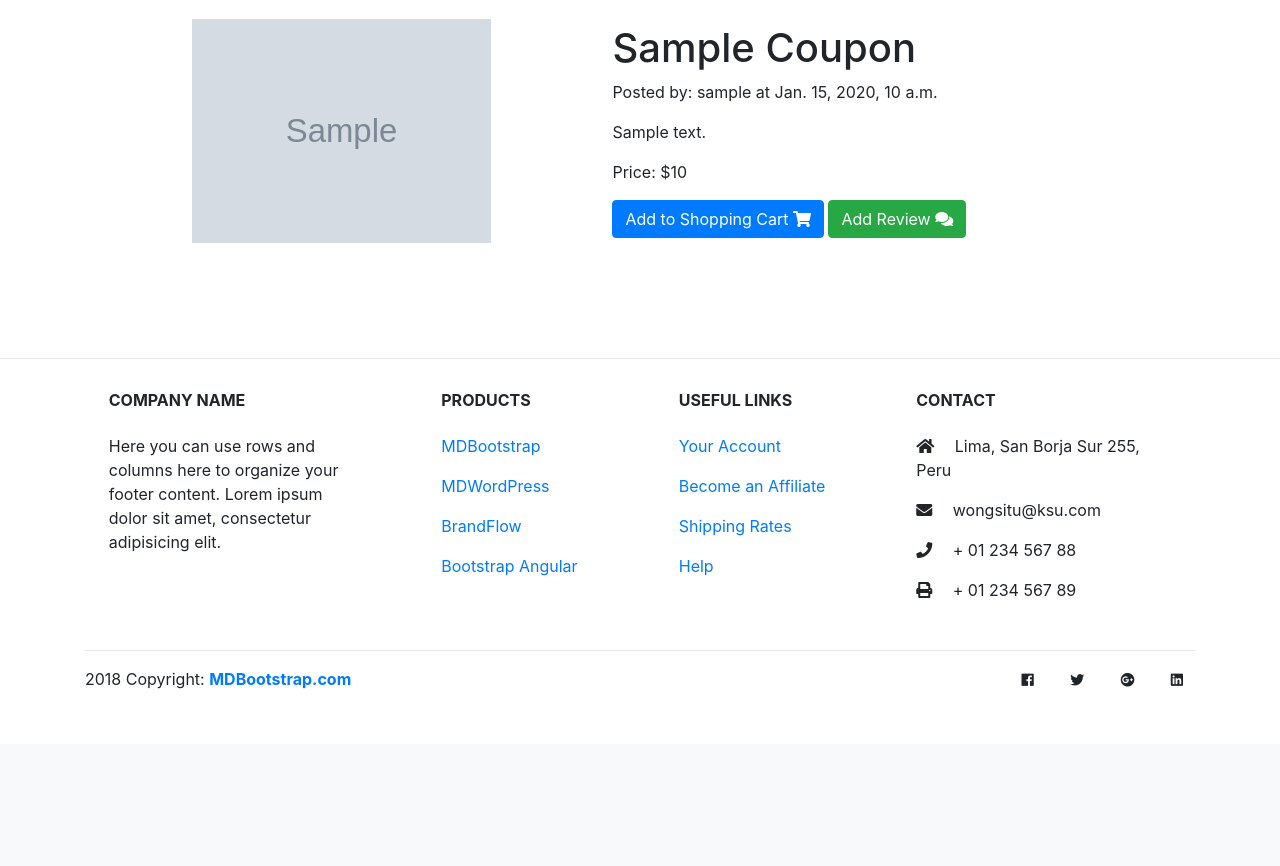
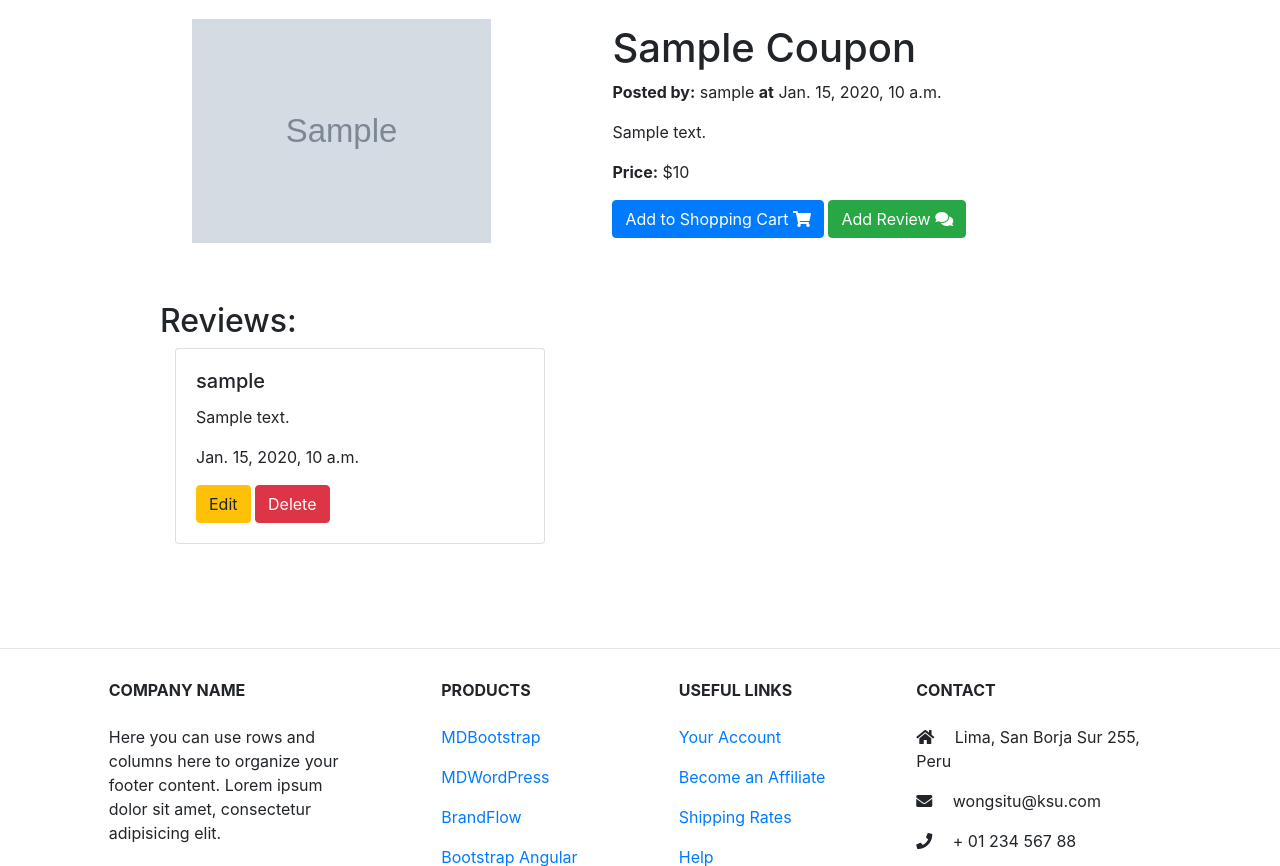
Before and after one commit to wongsitu/Coupon-Bank, a Django app: page /product/1 in a window 1280 px wide. Shown: the part 56-922 px from the top of the page. Before the commit the page ends 745 px from the top, so only its background shows below. Run offline with Django 3.2, Linux system fonts and the light colour scheme; a user stored in the database is signed in; tables that the repository leaves empty hold one stand-in row (values such as "Sample post"); grey boxes marked "Sample" are stand-in pictures; some libraries are stand-ins or nearby versions.

Commit message:
CRUD reviews

```diff
--- a/couponBank/admin.py
+++ b/couponBank/admin.py
@@ -1,8 +1,9 @@
 from django.contrib import admin
-from .models import UserProfile, Product, Order, Transaction
+from .models import UserProfile, Product, Order, Transaction, Reviews
 # Register your models here.
 
 admin.site.register(UserProfile)
 admin.site.register(Product)
 admin.site.register(Order)
 admin.site.register(Transaction)
+admin.site.register(Reviews)
--- a/couponBank/models.py
+++ b/couponBank/models.py
@@ -50,3 +50,13 @@ class Transaction (models.Model):
     def __str__(self):
         # return self.orders
         return str(self.orders)
+
+class Reviews(models.Model):
+    product = models.ForeignKey(Product,on_delete=models.CASCADE,related_name='review')
+    user = models.ForeignKey(User,on_delete=models.CASCADE,related_name='review')
+    title = models.CharField(max_length=50, blank=True)
+    description = models.TextField(max_length=300, blank=True)
+    post_date = models.DateTimeField(auto_now_add=True, auto_now=False)
+
+    def __str__(self):
+        return self.title
--- a/couponBank/static/css/styles.css
+++ b/couponBank/static/css/styles.css
@@ -57,6 +57,7 @@ main{
     grid-template-columns: 1fr 2fr;
     justify-items: center;
     align-items: center;
+    margin-bottom: 3em;
 }
 
 .description{
--- a/couponBank/templates/couponBank/product_detail.html
+++ b/couponBank/templates/couponBank/product_detail.html
@@ -7,11 +7,29 @@
     </div>
     <div class="description">
         <h1>{{product.brand}} Coupon</h1>
-        <p>Posted by: {{product.user}} at {{product.posted_at}}</p>
+        <p><strong>Posted by:</strong> {{product.user}} <strong>at</strong> {{product.posted_at}}</p>
         <p>{{product.description}}</p>
-        <p>Price: ${{product.price}}</p>
+        <p><strong>Price:</strong> ${{product.price}}</p>
         <a href="{% url 'add_to_cart' pk=product.id %}" class="btn btn-primary">Add to Shopping Cart <i class="fa fa-shopping-cart" aria-hidden="true"></i></a>
-        <a href="{% url 'add_to_cart' pk=product.id %}" class="btn btn-success">Add Review <i class="fas fa-comments"></i></a>
+        <a href="{% url 'review_create' pk=product.id %}" class="btn btn-success">Add Review <i class="fas fa-comments"></i></a>
     </div>
+</div>
 <div>
+    <h2>Reviews:</h2>
+    {% for review in reviews %}
+        <div class="col-sm-5" style="margin-bottom: 1em">
+            <div class="card">
+                <div class="card-body">
+                    <h5 class="card-title">{{review.user}}</h5>
+                    <p class="card-text">{{review.description}}</p>
+                    <p class="card-text">{{review.post_date}}</p>
+                    {% if currently_log == review.user %}
+                        <a href="{% url 'review_edit' pk=product.id id=review.id %}" class="btn btn-warning">Edit</a> <a href="{% url 'review_delete' pk=product.id id=review.id %}" class="btn btn-danger">Delete</a>
+                    {% endif %}
+                </div>
+            </div>
+        </div>
+    {% endfor %}
+</div>
+
 {% endblock %}
--- a/couponBank/templates/couponBank/registration.html
+++ b/couponBank/templates/couponBank/registration.html
@@ -1,7 +1,7 @@
 {% extends "couponBank/base.html" %}
 
 {% block content %}
-    <form class='ground' enctype="multipart/form-data" method="POST" >
+    <form enctype="multipart/form-data" method="POST" >
         {% csrf_token %}
         {{ user_form.as_p }}
         <input type="submit" class="btn btn-primary" name="" value="Register">
--- a/couponBank/templates/couponBank/shoppingCart.html
+++ b/couponBank/templates/couponBank/shoppingCart.html
@@ -25,7 +25,7 @@
                         <tr>
                             <th>{{order.products.id}}</th>
                             <td><img img id="thumb" src="{{order.products.picture.url}}"></td>
-                            <td>{{order.products}}</td>
+                            <td><a href="{% url 'product_detail' pk=order.products.id%}">{{order.products}}</a></td>
                             <td>$ {{order.products.price}}</td>
                             <td>{{order.products.posted_at}}</td>
                             <td><a  href="{% url 'delete_from_cart' pk=order.id%}" class="btn btn-danger">Remove</a></td>
--- a/couponBank/urls.py
+++ b/couponBank/urls.py
@@ -17,6 +17,10 @@ urlpatterns = [
     path('create_product', views.create_product, name='create_product'),
     path('search', views.search, name='search'),
 
+    path('product/<int:pk>/create_review', views.review_create, name='review_create'),
+    path('product/<int:pk>/delete_review/<int:id>', views.review_delete, name='review_delete'),
+    path('product/<int:pk>/review_edit/<int:id>', views.review_edit, name='review_edit'),
+
     path('product/<int:pk>', views.product_detail, name="product_detail"),
     path('delete_product/<int:pk>', views.delete_product, name="delete_product"),
 
--- a/couponBank/views.py
+++ b/couponBank/views.py
@@ -1,5 +1,5 @@
 from django.shortcuts import render, redirect
-from couponBank.forms import UserForm, UserProfileForm, ProductForm
+from couponBank.forms import UserForm, UserProfileForm, ProductForm, ReviewForm
 from django.contrib.auth import authenticate, login, logout
 from django.contrib import messages
 from django.contrib.auth.decorators import login_required
@@ -7,7 +7,7 @@ from django.core.paginator import Paginator
 from django.urls import reverse
 from django.utils import timezone
 from django.db.models import Q
-from .models import User, UserProfile, Product, Order, Transaction
+from .models import User, UserProfile, Product, Order, Transaction, Reviews
 import io
 import os
 from google.oauth2 import service_account
@@ -71,7 +71,6 @@ def shoppingCart(request):
     Total_price = 0
     for order in cart_orders:
         Total_price = Total_price + order.products.price
-    print(Total_price)
     return render(request, 'couponBank/shoppingCart.html', {"cart_orders":cart_orders, "Total_price":Total_price})
 
 def detect_logos(path):
@@ -143,7 +142,7 @@ def user_logout(request):
 @login_required
 def create_product(request):
     user = User.objects.get(id=request.user.id)
-    userprofile, status= UserProfile.objects.get_or_create(user=user)
+    userprofile, status = UserProfile.objects.get_or_create(user=user)
     if userprofile.phone == None or userprofile.country == None or userprofile.address == None or userprofile.zipcode == None:
         messages.warning(request, 'You need to insert your profile information before posting a product')
     else:
@@ -156,7 +155,7 @@ def create_product(request):
                 if 'picture' in request.FILES:
                     picture = request.FILES['picture']
                     product.save()
-                    path = "/Users/waikawongsitu/wdi/testing/couponBank/media/picture/"+str(picture)
+                    path = settings.MEDIA_DIR + "/picture/" + str(picture)
                     product.brand = detect_logos(path)
                     product.description = detect_text(path)
                     product.save()
@@ -174,7 +173,12 @@ def delete_product(request,pk):
 
 def product_detail(request,pk):
     product = Product.objects.get(id=pk)
-    return render(request,'couponBank/product_detail.html', {'product': product})
+    reviews = Reviews.objects.filter(product=product.id)
+    if (request.user == None):
+        return render(request,'couponBank/product_detail.html', {'product': product,'reviews':reviews})
+    currently_log = User.objects.get(id=request.user.id)
+    print(currently_log)
+    return render(request,'couponBank/product_detail.html', {'product': product,'reviews':reviews, 'currently_log':currently_log})
 
 def generate_order_id():
     date_str = str(timezone.datetime.now())
@@ -198,7 +202,7 @@ def delete_from_cart(request,pk):
     item_to_delete = Order.objects.get(id=pk)
     if item_to_delete != None:
         item_to_delete.delete()
-        print("Item has been deleted")
+        messages.success(request,"Item has been deleted")
     return redirect('shoppingCart')
 
 @login_required
@@ -274,3 +278,38 @@ def invoice(request,pk):
 # 05 / 2019
 # 123
 # (123) 123-123
+
+@login_required
+def review_create(request, pk):
+    order = Product.objects.get(id=pk)
+    if request.method == 'POST':
+        form = ReviewForm(request.POST)
+        if form.is_valid():
+            review = form.save(commit=False)
+            review.user = request.user
+            review.product = order
+            review.save()
+            return redirect('product_detail', pk=order.id)
+    else:
+        form = ReviewForm()
+    return render(request, 'couponBank/review_form.html', {'form': form})
+
+@login_required
+def review_delete(request, id, pk):
+    currently_logged_user = User.objects.get(id=request.user.id)
+    order = Product.objects.get(id=pk)
+    Reviews.objects.get(id=id).delete()
+    messages.success(request,"Review deleted")
+    return redirect('product_detail', pk=order.pk)
+
+@login_required
+def review_edit(request, id, pk):
+    review = Reviews.objects.get(id=pk)
+    if request.method == 'POST':
+        form = ReviewForm(request.POST, instance=review)
+        if form.is_valid():
+            review = form.save()
+            return redirect('product_detail', pk=comment.id)
+    else:
+        form = ReviewForm(instance=comment)
+    return render(request, 'couponBank/review_form.html', {'form': form})
--- a/couponBank_django/settings.py
+++ b/couponBank_django/settings.py
@@ -47,7 +47,6 @@ INSTALLED_APPS = [
     'django.contrib.messages',
     'django.contrib.staticfiles',
     'couponBank',
-    'django_extensions',
     'django_countries',
     "djstripe",
     'watermarker',
```
Also changed, not shown: couponBank/forms.py (+6 -1 lines), couponBank/templates/couponBank/review_form.html (added, +13 -0 lines), couponBank/migrations/0003_reviews.py (added).
